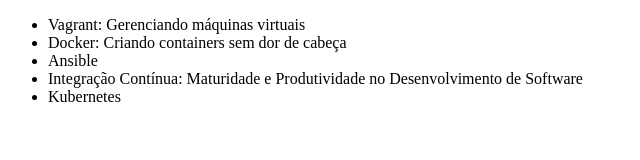
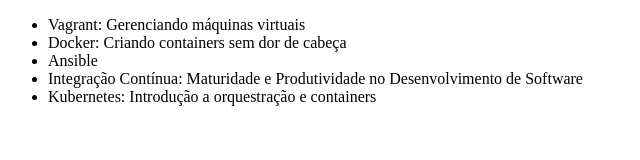
Before and after one commit to HegnerNeto/alura-git, a plain HTML site: page index.html in a window 1280 px wide. Shown: the whole page, without its empty margins (0-640 px from the left). Drawn offline with Linux system fonts and the light colour scheme.

Commit message:
Alterando o nome de cursos de Kubernetes

```diff
--- a/index.html
+++ b/index.html
@@ -10,7 +10,7 @@
         <li>Docker: Criando containers sem dor de cabeça</li>
         <li>Ansible</li>
         <li>Integração Contínua: Maturidade e Produtividade no Desenvolvimento de Software</li>
-        <li>Kubernetes</li>
+        <li>Kubernetes: Introdução a orquestração e containers</li>
     </ul>
 </body>
 </html>
```
